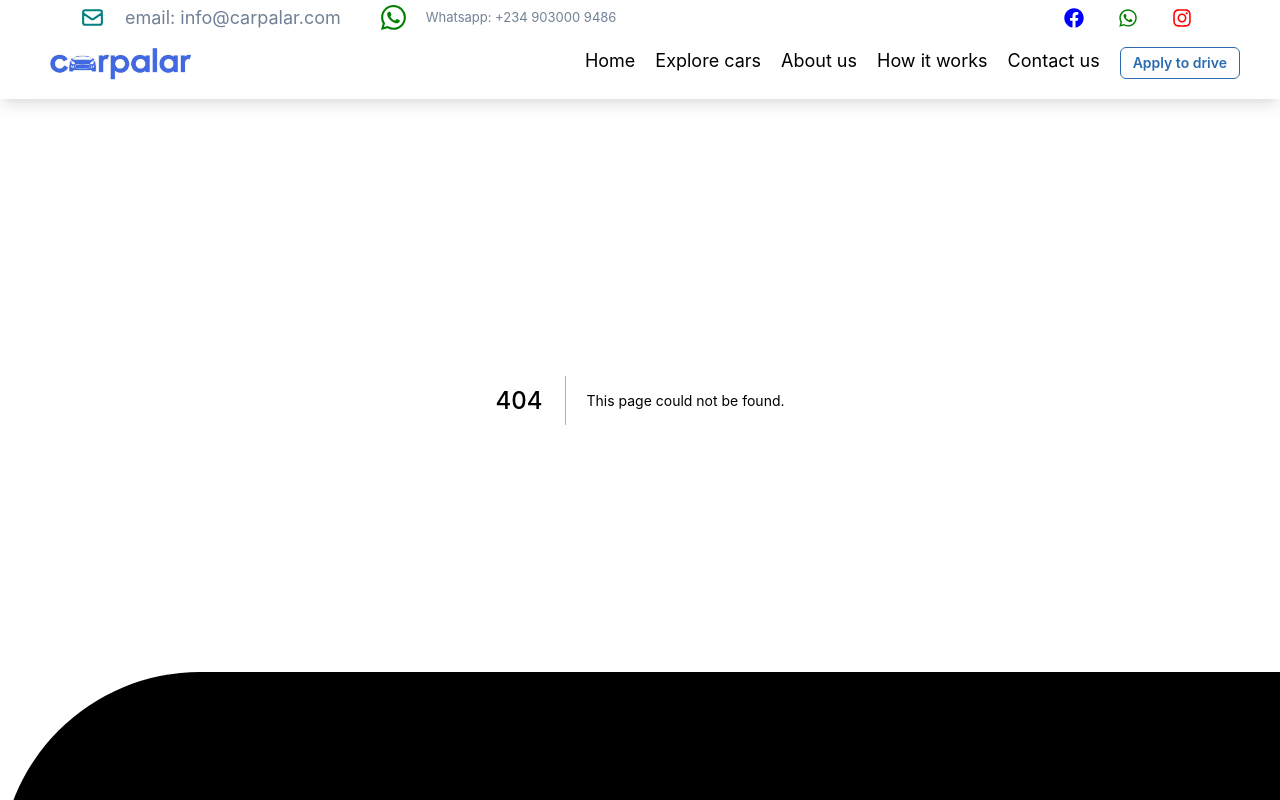
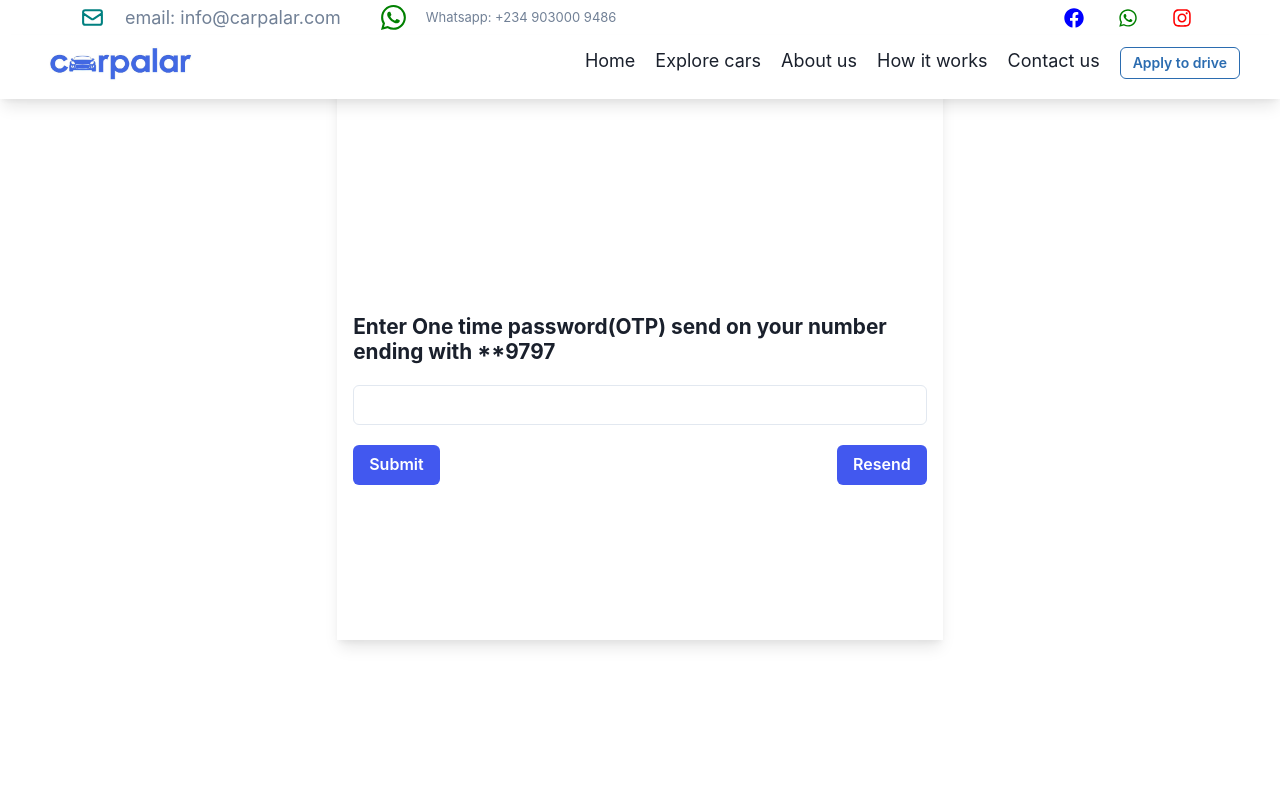
Before and after one commit to wajidkashoo14/carpalar, a Next.js app: page /verification in a window 1280 px wide. Before the commit this address had no page. Shown: the top 800 px of the page. Built offline with nearby package versions, Linux system fonts and the light colour scheme.

Commit message:
added new pges like otp

```diff
--- a/components/Layout/Apply.js
+++ b/components/Layout/Apply.js
@@ -14,9 +14,12 @@ import {
   Flex,
   Button,
 } from "@chakra-ui/react";
+import { useRouter } from "next/router";
 import React, { useState } from "react";
 
 function Apply() {
+  const router = useRouter();
+
   const [license, setLicense] = useState("");
   const [bvn, setBvn] = useState("");
   const [nin, setNin] = useState("");
@@ -574,6 +577,9 @@ function Apply() {
         _focus={{ outline: "none" }}
         color="white"
         textAlign="center"
+        onClick={(e) => {
+          router.push("/applicationstatus");
+        }}
       >
         Submit Application
       </Button>
--- a/components/Layout/Signin.js
+++ b/components/Layout/Signin.js
@@ -96,7 +96,7 @@ function Signin() {
             color="white"
             width="100%"
             onClick={(e) => {
-              router.push("/user/dashboard");
+              router.push("/verification");
             }}
           >
             Sign in
--- a/components/Layout/Signup.js
+++ b/components/Layout/Signup.js
@@ -14,6 +14,7 @@ import { useRouter } from "next/router";
 
 function Signup() {
   const router = useRouter();
+
   return (
     <Container
       maxW="100%"
@@ -108,6 +109,9 @@ function Signup() {
             _focus={{ outline: "none" }}
             color="white"
             width="100%"
+            onClick={(e) => {
+              router.push("/payementsucess");
+            }}
           >
             Continue
           </Button>
--- a/pages/check.js
+++ b/pages/check.js
@@ -12,11 +12,13 @@ import {
   RadioGroup,
   Stack,
 } from "@chakra-ui/react";
-import React from "react";
+import React, { useState } from "react";
 import { useRouter } from "next/router";
 
 function Signup() {
   const router = useRouter();
+
+  const [disabled, setDisabled] = useState("false");
   return (
     <Container
       maxW="100%"
@@ -257,6 +259,7 @@ function Signup() {
             _focus={{ outline: "none" }}
             color="white"
             width="100%"
+            disabled={disabled}
             onClick={(e) => {
               router.push("/signup");
             }}
--- /dev/null
+++ b/pages/verification.js
@@ -0,0 +1,59 @@
+import { Container, Heading, Input, Box, Button } from "@chakra-ui/react";
+import React from "react";
+import { useRouter } from "next/router";
+
+function verification() {
+  const router = useRouter();
+  return (
+    <Container
+      minW="40vw"
+      height="80vh"
+      display="flex"
+      flexDir="column"
+      justifyContent="center"
+      alignItems="center"
+      mb="30%"
+      boxShadow="lg"
+    >
+      <Heading fontSize="1.3rem" pt="10rem" my={5}>
+        Enter One time password(OTP) send on your number ending with **9797{" "}
+      </Heading>
+      <Input type="number" />
+      <Box
+        display="flex"
+        justifyContent="space-between"
+        alignItems="center"
+        width="100%"
+      >
+        <Button
+          my={5}
+          className="primaryButton"
+          backgroundColor="#4258EF"
+          _hover={{ backgroundColor: "#273edc" }}
+          _focus={{ outline: "none" }}
+          color="white"
+          onClick={(e) => {
+            router.push("/user/dashboard");
+          }}
+        >
+          Submit
+        </Button>
+        <Button
+          my={5}
+          className="primaryButton"
+          backgroundColor="#4258EF"
+          _hover={{ backgroundColor: "#273edc" }}
+          _focus={{ outline: "none" }}
+          color="white"
+          onClick={(e) => {
+            router.push("/user/dashboard");
+          }}
+        >
+          Resend
+        </Button>
+      </Box>
+    </Container>
+  );
+}
+
+export default verification;
--- a/styles/Home.module.css
+++ b/styles/Home.module.css
@@ -1,4 +1,4 @@
-.container {
+/* .container {
   padding: 0 2rem;
 }
 
@@ -113,4 +113,4 @@
     width: 100%;
     flex-direction: column;
   }
-}
+} */
--- a/styles/Navbar.module.css
+++ b/styles/Navbar.module.css
@@ -1,5 +1,5 @@
-.navLink {
+/* .navLink {
   font-size: 25px;
   font-weight: bold;
   color: #4258ef;
-}
+} */
```
Also changed, not shown: pages/applicationstatus.js (added, +23 -0 lines), pages/payementsucess.js (added, +37 -0 lines).
